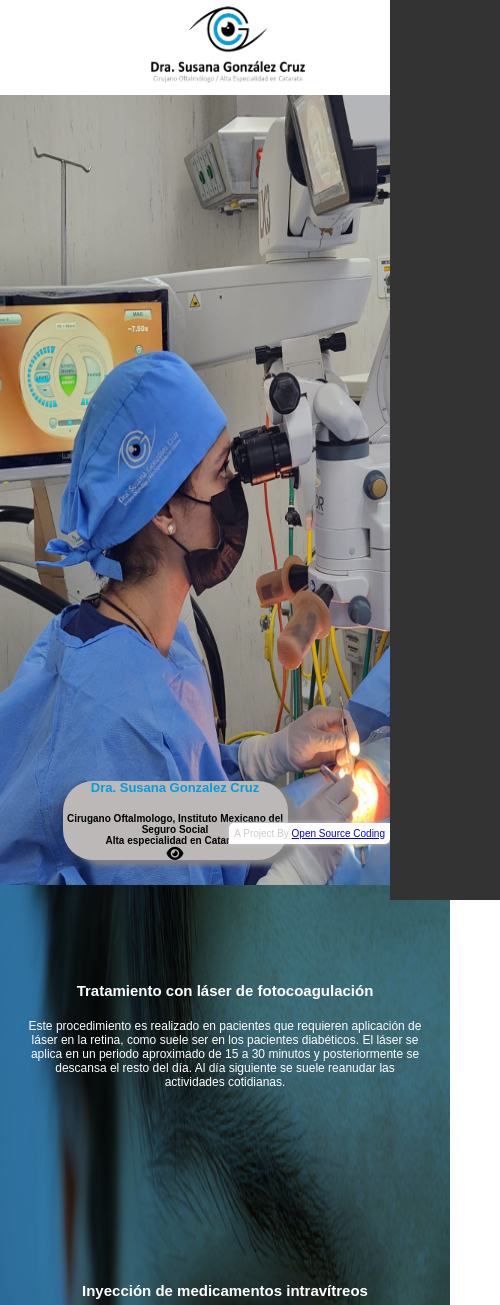
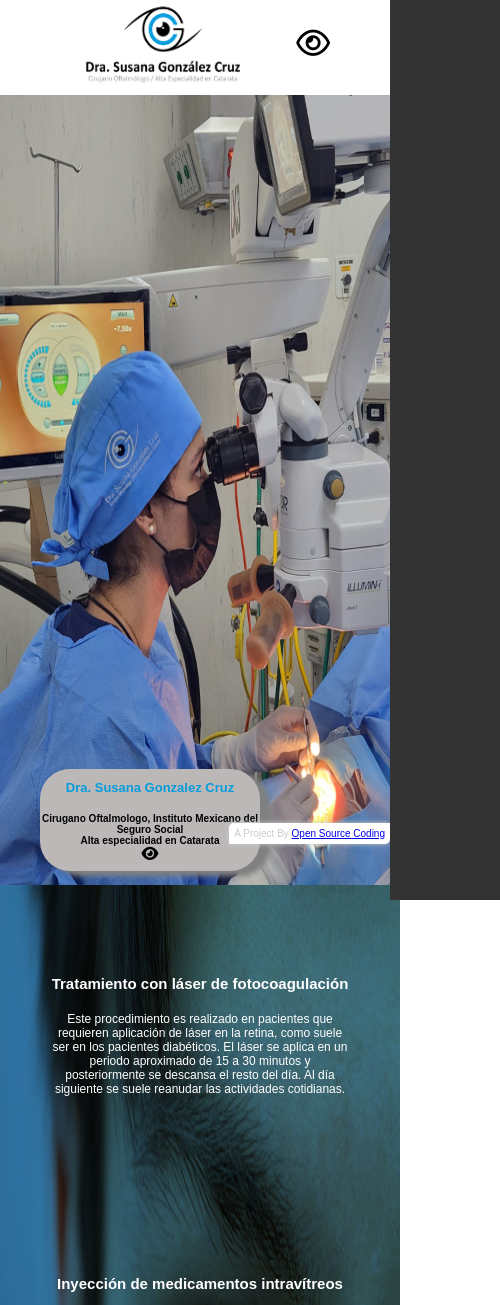
Before and after one commit to Genarohp7/Medico, a plain HTML site: page index.html in a window 390 px wide. Shown: the top 1305 px of the page, 500 px wide, since content can reach past the window. Drawn offline with Linux system fonts and the light colour scheme.

Commit message:
fix style 06/02/2024 11:57

```diff
--- a/styale.css
+++ b/styale.css
@@ -785,7 +785,7 @@ fieldset {
 
 @media screen and (max-width: 600px) {
   body {
-    width: 500px;
+    width: 400px;
     height: 100%;
   }
 
@@ -793,7 +793,7 @@ fieldset {
   .menu-principal {
     top: 0;
     margin: 0;
-    width: 100%;
+    width: 90%;
     height: 85px;
   }
 
@@ -852,7 +852,7 @@ fieldset {
   /* Primera seccion */
 
   .section1 {
-    width: 450px;
+    width: 100%;
     height: 800px;
     display: flex;
   }
@@ -892,8 +892,8 @@ fieldset {
     top: 330px;
     right: 50px;
     text-align: center;
-    width: 50%;
-    height: 10%;
+    width: 55%;
+    height: 13%;
     border-radius: 30px;
     box-shadow: 10px 5px 5px grey;
   }
@@ -905,7 +905,7 @@ fieldset {
   /* segunda seccion */
 
   .section2 {
-    width: 450px;
+    width: 100%;
     height: 900px;
     background: url(./Susana\ ImG/ojo.jpg) #50b3de;
     background-repeat: no-repeat;
@@ -926,7 +926,7 @@ fieldset {
     justify-content: center;
     align-items: center;
     gap: 20px;
-    width: 400px;
+    width: 300px;
     height: 300px;
     color: #fff;
     font-size: 12px;
@@ -948,7 +948,7 @@ fieldset {
 
   /* seccion 3 */
   .section3 {
-    width: 464px;
+    width: 100%;
     height: 900px;
     display: flex;
     justify-content: center;
```
